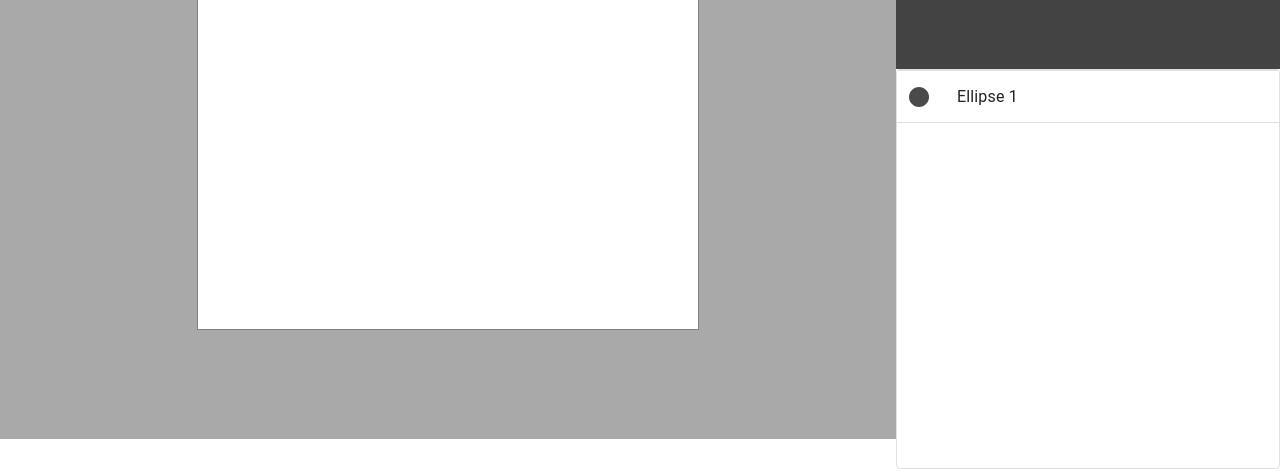
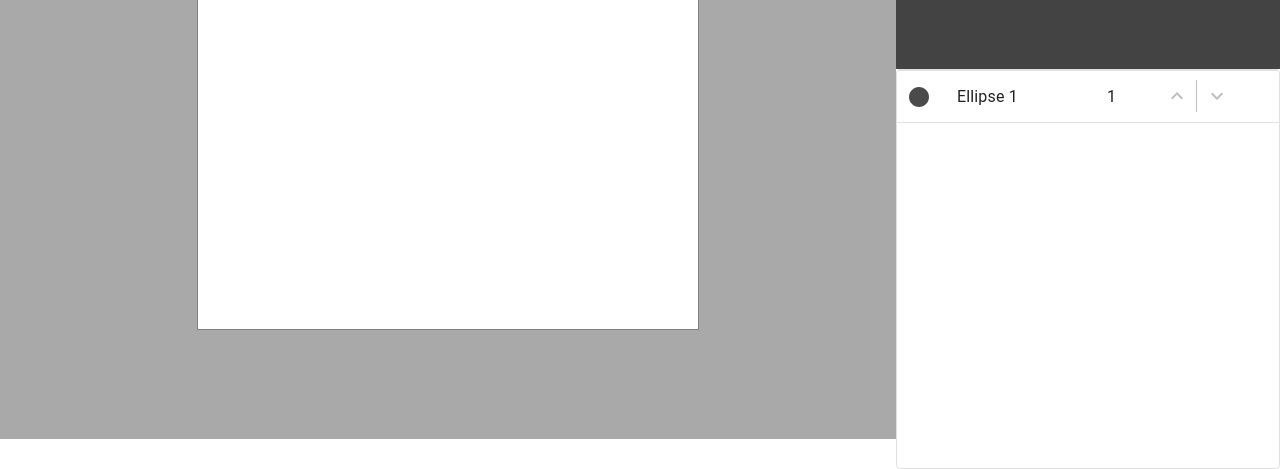
Before and after one commit to PractialSWProject/graphic-editor, a React (Create React App) app: page / in a window 1280 px wide. Both pictures are taken after a click on the element 25 px from the left and 25 px from the top of the page. Shown: the part 331-800 px from the top of the page. Built offline with nearby package versions, Linux system fonts and the light colour scheme.

Commit message:
ftr: zIndex feature added

```diff
--- a/src/editor/ElementView/EllipseView.tsx
+++ b/src/editor/ElementView/EllipseView.tsx
@@ -51,6 +51,7 @@ const EllipseView = ({ createdComposite, handleMove, handleEnlarge, shapeRef, tr
             shadowEnabled={el.selected ? true : false}
             onDragEnd={e => handleMove(e)}
             onTransformEnd={e => handleEnlarge(e)}
+            zIndex={el.properties.zIndex}
             draggable
           />
         </Group>
--- a/src/editor/ElementView/LineView.tsx
+++ b/src/editor/ElementView/LineView.tsx
@@ -5,7 +5,7 @@ import { KonvaEventObject } from 'konva/lib/Node'
 
 interface Props {
   createdComposite: CreatedComposite
-  handleMove:  (e: KonvaEventObject<DragEvent>) => void
+  handleMove: (e: KonvaEventObject<DragEvent>) => void
 }
 
 const LineView = ({ createdComposite, handleMove }: Props) => {
@@ -37,6 +37,7 @@ const LineView = ({ createdComposite, handleMove }: Props) => {
             stroke={el.properties.color}
             strokeWidth={5}
             onDragEnd={e => handleMove(e)}
+            zIndex={el.properties.zIndex}
             draggable
           />
         </Group>
--- a/src/editor/ElementView/RectView.tsx
+++ b/src/editor/ElementView/RectView.tsx
@@ -31,8 +31,8 @@ const RectView = ({ createdComposite, handleMove }: Props) => {
             shadowBlur={10}
             shadowColor="lime"
             shadowEnabled={el.selected ? true : false}
-            // zIndex={el.properties.zIndex}
             onDragEnd={e => handleMove(e)}
+            zIndex={el.properties.zIndex}
             draggable
           />
         </Group>
--- a/src/editor/LayerWindow/index.tsx
+++ b/src/editor/LayerWindow/index.tsx
@@ -3,6 +3,9 @@ import CreatedComposite from '../../models/composite/created'
 import { useState } from 'react'
 import LayerInfo from './LayerInfo'
 import Elements from '../../models/Elements'
+import { Box, Button, ButtonGroup, Typography } from '@mui/material'
+import KeyboardArrowUpIcon from '@mui/icons-material/KeyboardArrowUp'
+import KeyboardArrowDownIcon from '@mui/icons-material/KeyboardArrowDown'
 
 interface Props {
   createdComposite: CreatedComposite
@@ -17,12 +20,38 @@ const LayerWindow = ({ createdComposite }: Props) => {
     setUpdateLayers(!updateLayers)
   })
 
-  const rows = createdElements.map((el, index) => ({
+  let rows = createdElements.map((el, index) => ({
     id: el.id,
     shape: el,
     rowId: index,
-    name: el
+    name: el,
+    zIndex: el.properties.zIndex,
+    zIndexChange: el
   }))
+
+  rows = rows.sort((a, b) => b.zIndex - a.zIndex)
+  const maxZIndex = rows.length
+
+  const handleZIndexChange = (element: Elements, direction: 'up' | 'down') => {
+    const zIndexChange = direction === 'up' ? 1 : -1
+    const currentZIdex = element.properties.zIndex
+    const newZIndex = currentZIdex + zIndexChange
+
+    const elementWithNewZIndex = createdElements.find(el => el.properties.zIndex === newZIndex)
+
+    if (elementWithNewZIndex) {
+      createdComposite.updateZIndex(element.id, newZIndex)
+      createdComposite.updateZIndex(elementWithNewZIndex.id, currentZIdex)
+    }
+  }
+
+  const handleZIndexUp = (element: Elements) => {
+    handleZIndexChange(element, 'up')
+  }
+
+  const handleZIndexDown = (element: Elements) => {
+    handleZIndexChange(element, 'down')
+  }
 
   const columns: GridColDef[] = [
     {
@@ -34,9 +63,43 @@ const LayerWindow = ({ createdComposite }: Props) => {
     },
     {
       field: 'name',
+      width: 150,
+      renderCell: (params: GridRenderCellParams<{ id: number; shape: Elements; rowId: number }>) => (
+        <LayerInfo element={params.value} />
+      )
+    },
+    {
+      field: 'zIndex',
+      width: 50,
+      renderCell: (params: GridRenderCellParams<{ id: number; shape: Elements; rowId: number }>) => (
+        <Typography>{params.value}</Typography>
+      )
+    },
+    {
+      field: 'zIndexChange',
       width: 200,
       renderCell: (params: GridRenderCellParams<{ id: number; shape: Elements; rowId: number }>) => (
-        <LayerInfo element={params.value} />
+        <Box>
+          <ButtonGroup variant="text" aria-label="text button group" size="small" sx={{ color: 'white' }}>
+            <Button
+              disabled={params.value.properties.zIndex === maxZIndex}
+              sx={{
+                backgroundColor: params.value.properties.zIndex === maxZIndex ? 'white' : '#434343',
+                color: '#C7C7C7'
+              }}
+              onClick={() => handleZIndexUp(params.value)}
+            >
+              <KeyboardArrowUpIcon />
+            </Button>
+            <Button
+              disabled={params.value.properties.zIndex === 1}
+              sx={{ backgroundColor: params.value.properties.zIndex === 1 ? 'white' : '#434343', color: '#C7C7C7' }}
+              onClick={() => handleZIndexDown(params.value)}
+            >
+              <KeyboardArrowDownIcon />
+            </Button>
+          </ButtonGroup>
+        </Box>
       )
     }
   ]
--- a/src/editor/ToolBar/Button.tsx
+++ b/src/editor/ToolBar/Button.tsx
@@ -16,7 +16,7 @@ function Button({ icon, children, onClick }: Props) {
   )
 }
 
-export const ButtonWrapper = styled.div`
+const ButtonWrapper = styled.div`
   display: flex;
   justify-content: center;
   align-items: center;
--- a/src/models/Elements/index.ts
+++ b/src/models/Elements/index.ts
@@ -19,6 +19,7 @@ abstract class Elements {
 
   constructor(id: number) {
     this.id = id
+    this.properties.zIndex = id
   }
 
   abstract create(): void
--- a/src/models/composite/created.ts
+++ b/src/models/composite/created.ts
@@ -101,6 +101,16 @@ class CreatedComposite {
     this.notifyBasedOnType(this.created.find(el => el.id === id) as Elements)
   }
 
+  updateZIndex(id: number, zIndex: number) {
+    this.created.forEach(element => {
+      if (element.id === id) {
+        element.properties.zIndex = zIndex
+      }
+    })
+    this.notifyLayerChanges()
+    this.notifyBasedOnType(this.created.find(el => el.id === id) as Elements)
+  }
+
   getRectangles(): Array<Rectangle> {
     return this.created.filter(el => el instanceof Rectangle) as Array<Rectangle>
   }
```
